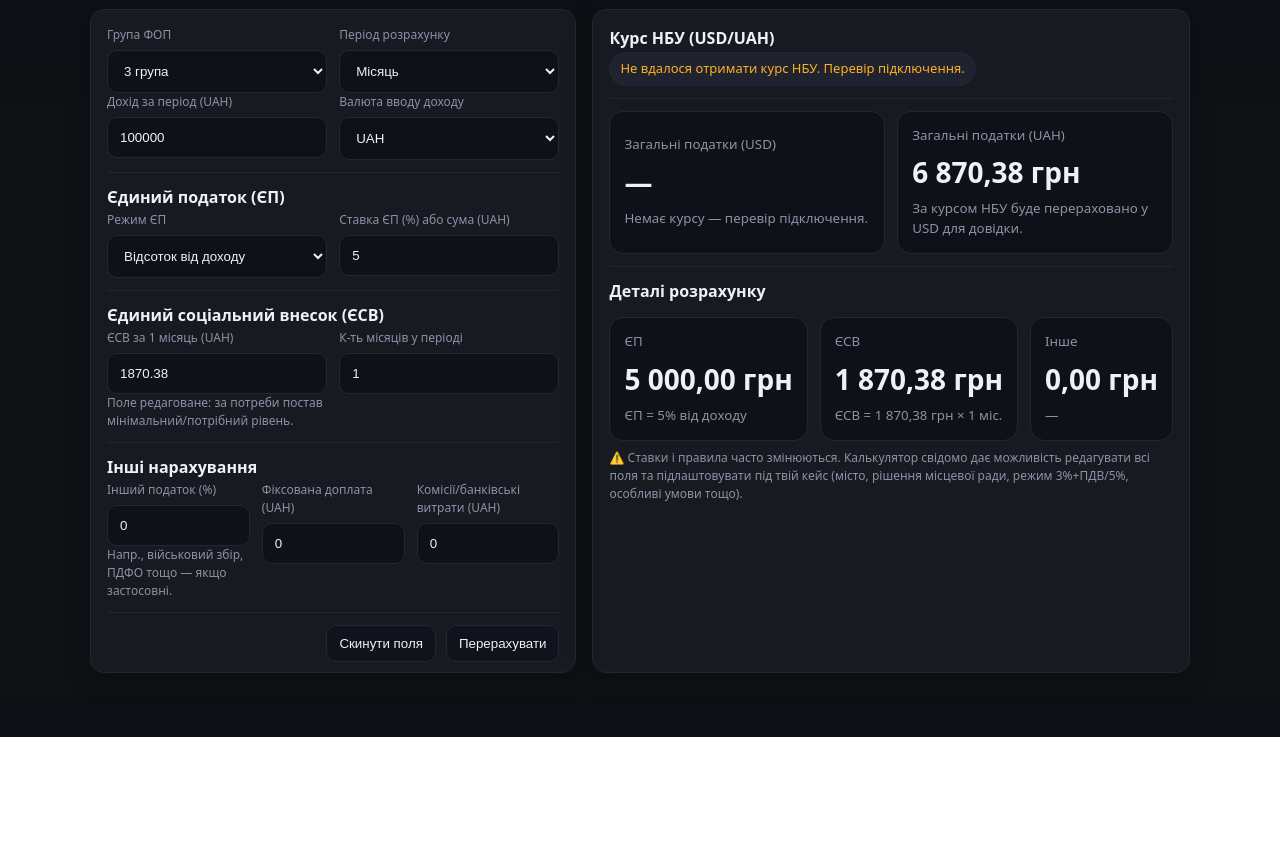
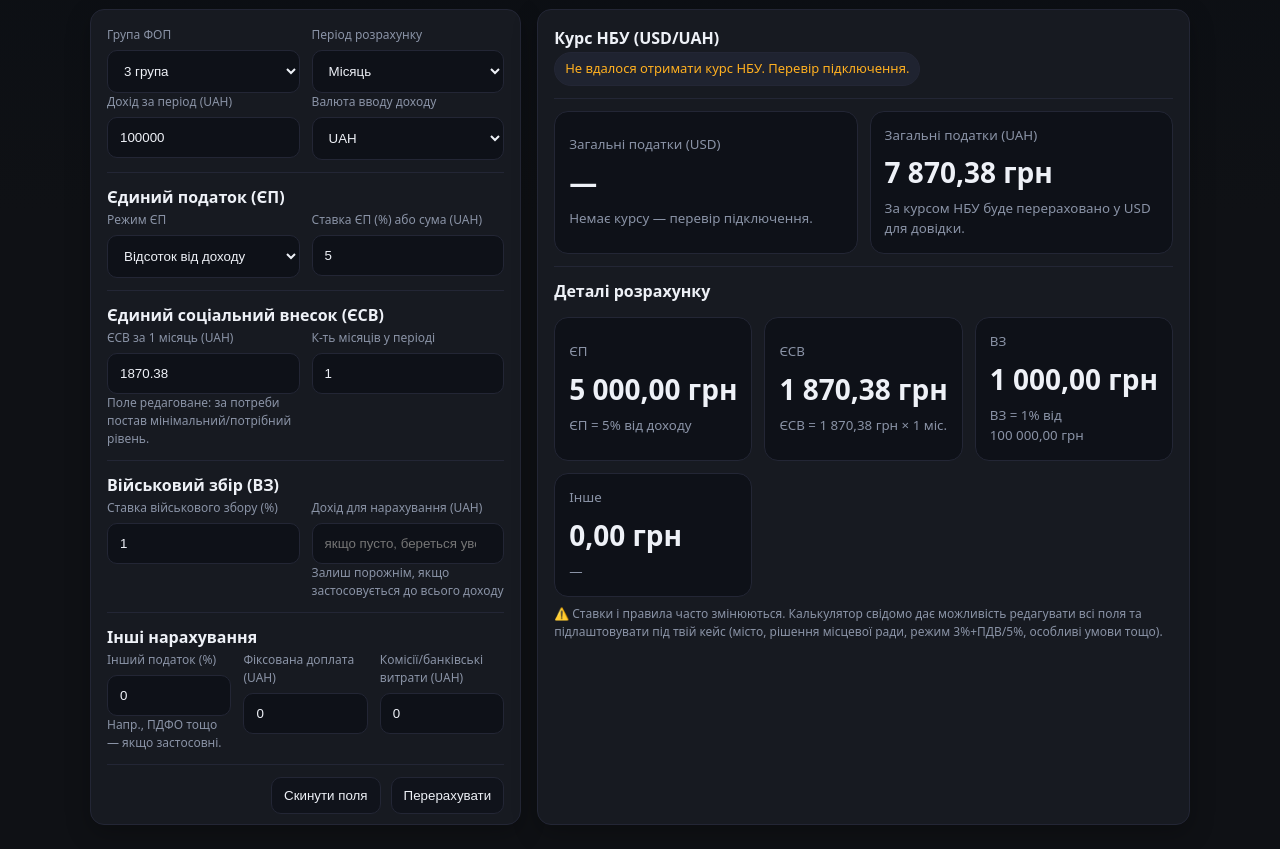
Before and after one commit to maksymYena/tax_calculcator, a plain HTML site: page index.html in a window 1280 px wide. Shown: the part 63-912 px from the top of the page. Before the commit the page ends 800 px from the top, so only its background shows below. Drawn offline with Linux system fonts and the light colour scheme; no server answers.

Commit message:
adjust some fields

```diff
--- a/index.html
+++ b/index.html
@@ -1,64 +1,40 @@
 <!doctype html>
 <html lang="uk">
 <head>
-  <meta charset="utf-8" />
-  <meta name="viewport" content="width=device-width,initial-scale=1" />
+    <meta charset="utf-8"/>
+    <meta name="viewport" content="width=device-width,initial-scale=1"/>
     <title>Калькулятор податків ФОП</title>
     <style>
-    :root{
-      --bg:#0f1115; --panel:#171a21; --muted:#8a93a6; --text:#eef1f7;
-      --accent:#6ea8fe; --ok:#52d273; --warn:#ffb020; --bad:#ff6b6b; --line:#232635;
-      --chip:#1f2330;
-    }
+        :root{ --bg:#0f1115; --panel:#171a21; --muted:#8a93a6; --text:#eef1f7;
+          --accent:#6ea8fe; --ok:#52d273; --warn:#ffb020; --bad:#ff6b6b; --line:#232635; --chip:#1f2330; }
         *{box-sizing:border-box}
-    body{
-      margin:0; font:16px/1.5 system-ui,-apple-system,Segoe UI,Roboto,Ubuntu,Arial;
-      color:var(--text); background:linear-gradient(180deg,#0c0f14, #0f1115 30%, #0f1115);
-      padding:24px;
-    }
+        body{ margin:0; font:16px/1.5 system-ui,-apple-system,Segoe UI,Roboto,Ubuntu,Arial;
+          color:var(--text); background:linear-gradient(180deg,#0c0f14,#0f1115 30%,#0f1115); padding:24px; }
         h1{margin:0 0 12px;font-size:24px}
         .app{max-width:1100px;margin:0 auto;display:grid;gap:16px;grid-template-columns:1.2fr 1fr}
-    @media (max-width: 980px){.app{grid-template-columns:1fr}}
-    .card{
-      background:var(--panel); border:1px solid var(--line); border-radius:14px; padding:16px 16px 10px;
-      box-shadow:0 8px 24px rgba(0,0,0,.25);
-    }
+        @media (max-width:980px){.app{grid-template-columns:1fr}}
+        .card{background:var(--panel);border:1px solid var(--line);border-radius:14px;padding:16px 16px 10px;box-shadow:0 8px 24px rgba(0,0,0,.25)}
         .row{display:grid;gap:12px;grid-template-columns:1fr 1fr}
         .row-3{display:grid;gap:12px;grid-template-columns:1fr 1fr 1fr}
         .row-4{display:grid;gap:12px;grid-template-columns:1fr 1fr 1fr 1fr}
         @media (max-width:760px){.row,.row-3,.row-4{grid-template-columns:1fr}}
         label{display:block;font-size:12px;color:var(--muted);margin-bottom:6px}
-    input, select{
-      width:100%; padding:12px 12px; border-radius:10px; border:1px solid var(--line); background:#0e1118; color:var(--text);
-      outline:none;
-    }
-    input:focus, select:focus{border-color:var(--accent); box-shadow:0 0 0 3px rgba(110,168,254,.15)}
-    .chip{
-      display:inline-flex; align-items:center; gap:8px; padding:6px 10px; border-radius:999px; background:var(--chip); color:var(--text);
-      border:1px solid var(--line); font-size:13px;
-    }
+        input,select{width:100%;padding:12px;border-radius:10px;border:1px solid var(--line);background:#0e1118;color:var(--text);outline:none}
+        input:focus,select:focus{border-color:var(--accent);box-shadow:0 0 0 3px rgba(110,168,254,.15)}
+        .chip{display:inline-flex;align-items:center;gap:8px;padding:6px 10px;border-radius:999px;background:var(--chip);color:var(--text);border:1px solid var(--line);font-size:13px}
         .chips{display:flex;flex-wrap:wrap;gap:8px}
         .rate-up{color:var(--ok)} .rate-down{color:var(--bad)} .muted{color:var(--muted)}
-    .total{
-      display:grid; gap:12px; grid-template-columns:1fr 1fr;
-      align-items:stretch;
-    }
+        .total{display:grid;gap:12px;grid-template-columns:1fr 1fr;align-items:stretch}
         @media (max-width:760px){.total{grid-template-columns:1fr}}
-    .kpi{
-      background:#0e1118; border:1px solid var(--line); border-radius:14px; padding:14px;
-      display:flex; flex-direction:column; gap:6px; justify-content:center;
-    }
-    .kpi .v{font-size:28px; font-weight:700}
+        .kpi{background:#0e1118;border:1px solid var(--line);border-radius:14px;padding:14px;display:flex;flex-direction:column;gap:6px;justify-content:center}
+        .kpi .v{font-size:28px;font-weight:700}
         .kpi small{color:var(--muted)}
         .hr{height:1px;background:var(--line);margin:12px 0}
         .hint{font-size:12px;color:var(--muted)}
-    .grid{display:grid; gap:12px}
+        .grid{display:grid;gap:12px}
         .section-title{font-weight:700;margin-bottom:2px}
         .footer-note{font-size:12px;color:var(--muted);margin-top:8px}
-    .btn{
-      display:inline-flex;align-items:center;gap:8px;padding:10px 12px;border:1px solid var(--line);border-radius:10px;background:#10131b;
-      color:var(--text);cursor:pointer;user-select:none;
-    }
+        .btn{display:inline-flex;align-items:center;gap:8px;padding:10px 12px;border:1px solid var(--line);border-radius:10px;background:#10131b;color:var(--text);cursor:pointer;user-select:none}
         .btn:active{transform:translateY(1px)}
         .right{display:flex;gap:10px;justify-content:flex-end}
     </style>
@@ -91,7 +67,7 @@
         <div class="row">
             <div>
                 <label>Дохід за період (UAH)</label>
-          <input id="incomeUAH" type="number" min="0" step="0.01" value="100000" />
+                <input id="incomeUAH" type="number" min="0" step="0.01" value="100000"/>
             </div>
             <div>
                 <label>Валюта вводу доходу</label>
@@ -114,7 +90,7 @@
             </div>
             <div>
                 <label>Ставка ЄП (%) або сума (UAH)</label>
-          <input id="epValue" type="number" min="0" step="0.01" value="5" />
+                <input id="epValue" type="number" min="0" step="0.01" value="5"/>
             </div>
         </div>
 
@@ -123,12 +99,27 @@
         <div class="row">
             <div>
                 <label>ЄСВ за 1 місяць (UAH)</label>
-          <input id="esvPerMonth" type="number" min="0" step="0.01" value="1870.38" />
+                <input id="esvPerMonth" type="number" min="0" step="0.01" value="1870.38"/>
                 <div class="hint">Поле редаговане: за потреби постав мінімальний/потрібний рівень.</div>
             </div>
             <div>
                 <label>К-ть місяців у періоді</label>
-          <input id="monthsCount" type="number" min="1" max="12" step="1" value="1" />
+                <input id="monthsCount" type="number" min="1" max="12" step="1" value="1"/>
+            </div>
+        </div>
+
+        <div class="hr"></div>
+        <div class="section-title">Військовий збір (ВЗ)</div>
+        <div class="row">
+            <div>
+                <label>Ставка військового збору (%)</label>
+                <input id="militaryTax" type="number" min="0" step="0.1" value="1"/>
+            </div>
+            <div>
+                <label>Дохід для нарахування (UAH)</label>
+                <input id="militaryBase" type="number" min="0" step="0.01"
+                       placeholder="якщо пусто, береться увесь дохід"/>
+                <div class="hint">Залиш порожнім, якщо застосовується до всього доходу</div>
             </div>
         </div>
 
@@ -137,16 +128,16 @@
         <div class="row-3">
             <div>
                 <label>Інший податок (%)</label>
-          <input id="otherPercent" type="number" min="0" step="0.01" value="0" />
-          <div class="hint">Напр., військовий збір, ПДФО тощо — якщо застосовні.</div>
+                <input id="otherPercent" type="number" min="0" step="0.01" value="0"/>
+                <div class="hint">Напр., ПДФО тощо — якщо застосовні.</div>
             </div>
             <div>
                 <label>Фіксована доплата (UAH)</label>
-          <input id="otherFixed" type="number" min="0" step="0.01" value="0" />
+                <input id="otherFixed" type="number" min="0" step="0.01" value="0"/>
             </div>
             <div>
                 <label>Комісії/банківські витрати (UAH)</label>
-          <input id="feesUAH" type="number" min="0" step="0.01" value="0" />
+                <input id="feesUAH" type="number" min="0" step="0.01" value="0"/>
             </div>
         </div>
 
@@ -193,6 +184,11 @@
                     <small class="muted" id="esvNote"></small>
                 </div>
                 <div class="kpi">
+                    <small>ВЗ</small>
+                    <div class="v" id="vzUAH">—</div>
+                    <small class="muted" id="vzNote"></small>
+                </div>
+                <div class="kpi">
                     <small>Інше</small>
                     <div class="v" id="otherUAH">—</div>
                     <small class="muted" id="otherNote"></small>
@@ -201,7 +197,8 @@
         </div>
 
         <div class="footer-note">
-        ⚠️ Ставки і правила часто змінюються. Калькулятор свідомо дає можливість редагувати всі поля та підлаштовувати під твій кейс (місто, рішення місцевої ради, режим 3%+ПДВ/5%, особливі умови тощо).
+            ⚠️ Ставки і правила часто змінюються. Калькулятор свідомо дає можливість редагувати всі поля та
+            підлаштовувати під твій кейс (місто, рішення місцевої ради, режим 3%+ПДВ/5%, особливі умови тощо).
         </div>
     </div>
 </div>
@@ -209,9 +206,9 @@
 <script>
     // === Utils ===============================================================
     const $ = (id) => document.getElementById(id);
-    const fmtUAH = (v) => Number(v).toLocaleString('uk-UA', {style:'currency', currency:'UAH', maximumFractionDigits:2});
-    const fmtUSD = (v) => Number(v).toLocaleString('en-US', {style:'currency', currency:'USD', maximumFractionDigits:2});
-    const clamp = (n, min, max) => Math.max(min, Math.min(max, n));
+    const fmtUAH = (v) => Number(v).toLocaleString('uk-UA',{style:'currency',currency:'UAH',maximumFractionDigits:2});
+    const fmtUSD = (v) => Number(v).toLocaleString('en-US',{style:'currency',currency:'USD',maximumFractionDigits:2});
+    const clamp = (n,min,max)=>Math.max(min,Math.min(max,n));
 
     // === Elements ============================================================
     const groupEl = $('group');
@@ -225,6 +222,8 @@
     const otherPercentEl = $('otherPercent');
     const otherFixedEl = $('otherFixed');
     const feesUAHEl = $('feesUAH');
+    const militaryTaxEl  = $('militaryTax');
+    const militaryBaseEl = $('militaryBase');
 
     const totalUSDEl = $('totalUSD');
     const totalUAHEl = $('totalUAH');
@@ -236,50 +235,39 @@
     const epModeNoteEl = $('epModeNote');
     const esvNoteEl = $('esvNote');
     const otherNoteEl = $('otherNote');
+    const vzUAHEl = $('vzUAH');
+    const vzNoteEl = $('vzNote');
     const rateChipsEl = $('rateChips');
 
     const recalcBtn = $('recalcBtn');
     const resetBtn = $('resetBtn');
 
     // === NBU FX Rate =========================================================
-    // API: https://bank.gov.ua/NBUStatService/v1/statdirectory/exchange?valcode=USD&json
-    async function fetchNbuUsd(dateStr /* YYYYMMDD or undefined */){
-      const base = 'https://bank.gov.ua/NBUStatService/v1/statdirectory/exchange?valcode=USD&json';
+    async function fetchNbuUsd(dateStr){
+      const base='https://bank.gov.ua/NBUStatService/v1/statdirectory/exchange?valcode=USD&json';
       const url = dateStr ? `${base}&date=${dateStr}` : base;
       const r = await fetch(url);
       if(!r.ok) throw new Error('NBU rate fetch failed');
       const data = await r.json();
-      if(!Array.isArray(data) || !data.length) throw new Error('NBU rate empty');
-      return { rate: data[0].rate, exchangedate: data[0].exchangedate };
+      if(!Array.isArray(data)||!data.length) throw new Error('NBU rate empty');
+      return { rate:data[0].rate, exchangedate:data[0].exchangedate };
     }
-
     function yyyymmdd(d){
-      const y = d.getFullYear();
-      const m = String(d.getMonth()+1).padStart(2,'0');
-      const day = String(d.getDate()).padStart(2,'0');
+      const y=d.getFullYear(), m=String(d.getMonth()+1).padStart(2,'0'), day=String(d.getDate()).padStart(2,'0');
       return `${y}${m}${day}`;
     }
 
-    let fx = { today: null, prev: null };
+    let fx = { today:null, prev:null };
 
     async function loadRates(){
       rateChipsEl.innerHTML = `<span class="chip">Завантаження курсу…</span>`;
       try{
-        const now = new Date();
-        const yesterday = new Date(now); yesterday.setDate(now.getDate()-1);
-
-        const [today, prev] = await Promise.all([
-          fetchNbuUsd(), // поточний
-          fetchNbuUsd(yyyymmdd(yesterday)) // учора
-        ]);
-        fx.today = today;
-        fx.prev = prev;
-
-        const delta = today.rate - prev.rate;
-        const dirClass = delta > 0 ? 'rate-up' : (delta < 0 ? 'rate-down' : '');
-        const arrow = delta > 0 ? '↑' : (delta < 0 ? '↓' : '→');
-        const deltaAbs = Math.abs(delta).toFixed(3);
-
+        const now=new Date(); const yesterday=new Date(now); yesterday.setDate(now.getDate()-1);
+        const [today,prev]=await Promise.all([fetchNbuUsd(), fetchNbuUsd(yyyymmdd(yesterday))]);
+        fx.today=today; fx.prev=prev;
+        const delta=today.rate - prev.rate;
+        const dirClass= delta>0?'rate-up':(delta<0?'rate-down':''); const arrow= delta>0?'↑':(delta<0?'↓':'→');
+        const deltaAbs=Math.abs(delta).toFixed(3);
         rateChipsEl.innerHTML = `
           <span class="chip"><strong>Сьогодні:</strong> ${today.rate.toFixed(3)} UAH</span>
           <span class="chip">Дата: ${today.exchangedate}</span>
@@ -289,39 +277,39 @@
       }catch(e){
         rateChipsEl.innerHTML = `<span class="chip" style="color:#ffb020">Не вдалося отримати курс НБУ. Перевір підключення.</span>`;
       }
-      recalc(); // оновити розрахунок з курсом
+      recalc();
     }
 
-    // === Group presets (только подсказки, всё редактируемое) ================
+    // === Group presets (подсказки) ===========================================
+    let userEditedMonths=false;
+    monthsCountEl.addEventListener('input',()=>{ userEditedMonths=true; });
+    periodEl.addEventListener('change',()=>{ userEditedMonths=false; });
+
     function applyGroupHints(){
-      const g = groupEl.value;
-      const p = periodEl.value;
+      const g=groupEl.value, p=periodEl.value;
 
       if(g==='3'){
-        epModeEl.value = 'percent';
-        if(Number(epValueEl.value) === 5 || Number(epValueEl.value) === 0) epValueEl.value = 5; // подсказка
-      } else if(g==='1' || g==='2'){
-        epModeEl.value = 'fixed';
-        // оставляем сумму редактируемой — она зависит от рішення місцевої ради
-        if(Number(epValueEl.value) === 5) epValueEl.value = 0;
+        epModeEl.value='percent';
+        if(Number(epValueEl.value)===5 || Number(epValueEl.value)===0) epValueEl.value=5;
+      } else if(g==='1'||g==='2'){
+        epModeEl.value='fixed';
+        if(Number(epValueEl.value)===5) epValueEl.value=0;
       } else if(g==='general'){
-        // На загальній системі типові «інші»: ПДФО/ВЗ тощо — даём поле %.
-        epModeEl.value = 'percent';
-        if(Number(epValueEl.value) === 5) epValueEl.value = 0;
+        epModeEl.value='percent';
+        if(Number(epValueEl.value)===5) epValueEl.value=0;
       }
 
-      // months per period (подсказка)
-      if(p==='month') monthsCountEl.value = 1;
-      if(p==='quarter') monthsCountEl.value = 3;
-      if(p==='year') monthsCountEl.value = 12;
+      if(!userEditedMonths){
+        if(p==='month')   monthsCountEl.value=1;
+        if(p==='quarter') monthsCountEl.value=3;
+        if(p==='year')    monthsCountEl.value=12;
+      }
     }
 
-    // === Calculation =========================================================
+    // === Calculation ==========================================================
     function getIncomeUAH(){
-      const income = Number(incomeUAHEl.value) || 0;
-      if(incomeCurrencyEl.value === 'USD' && fx.today?.rate){
-        return income * fx.today.rate;
-      }
+      const income = Number(incomeUAHEl.value)||0;
+      if(incomeCurrencyEl.value==='USD' && fx.today?.rate){ return income*fx.today.rate; }
       return income;
     }
 
@@ -329,63 +317,65 @@
       applyGroupHints();
 
       const incomeUAH = getIncomeUAH();
-      const otherPercent = Number(otherPercentEl.value) || 0;
-      const otherFixed = Number(otherFixedEl.value) || 0;
-      const feesUAH = Number(feesUAHEl.value) || 0;
-      const months = clamp(Number(monthsCountEl.value)||1, 1, 12);
+      const otherPercent = Number(otherPercentEl.value)||0;
+      const otherFixed   = Number(otherFixedEl.value)||0;
+      const feesUAH      = Number(feesUAHEl.value)||0;
+      const months       = clamp(Number(monthsCountEl.value)||1, 1, 12);
 
-      // EP:
-      let epUAH = 0;
-      if(epModeEl.value === 'percent'){
-        const ratePct = Number(epValueEl.value) || 0;
+      // EP
+      let epUAH=0;
+      if(epModeEl.value==='percent'){
+        const ratePct = Number(epValueEl.value)||0;
         epUAH = incomeUAH * ratePct / 100;
         epModeNoteEl.textContent = `ЄП = ${ratePct}% від доходу`;
-      } else {
-        const fixed = Number(epValueEl.value) || 0;
+      }else{
+        const fixed = Number(epValueEl.value)||0;
         epUAH = fixed * months;
         epModeNoteEl.textContent = `ЄП = фіксована сума × ${months} міс.`;
       }
 
-      // ESV:
-      const esvPerMonth = Number(esvPerMonthEl.value) || 0;
+      // Military tax (ВЗ)
+      const militaryRate = Number(militaryTaxEl.value)||0;
+      const base         = Number(militaryBaseEl.value)||incomeUAH; // якщо порожньо — увесь дохід
+      const militaryUAH  = base * militaryRate / 100;
+      vzNoteEl.textContent = militaryRate>0 ? `ВЗ = ${militaryRate}% від ${fmtUAH(base)}` : '—';
+
+      // ESV
+      const esvPerMonth = Number(esvPerMonthEl.value)||0;
       const esvUAH = esvPerMonth * months;
       esvNoteEl.textContent = `ЄСВ = ${fmtUAH(esvPerMonth)} × ${months} міс.`;
 
-      // Other:
+      // Other
       const otherFromPercent = incomeUAH * otherPercent / 100;
       const otherUAH = otherFromPercent + otherFixed + feesUAH;
-      const otherParts = [];
-      if(otherPercent > 0) otherParts.push(`${otherPercent}% від доходу`);
-      if(otherFixed > 0) otherParts.push(`фіксовано ${fmtUAH(otherFixed)}`);
-      if(feesUAH > 0) otherParts.push(`комісії ${fmtUAH(feesUAH)}`);
+      const otherParts=[];
+      if(otherPercent>0) otherParts.push(`${otherPercent}% від доходу`);
+      if(otherFixed>0)   otherParts.push(`фіксовано ${fmtUAH(otherFixed)}`);
+      if(feesUAH>0)      otherParts.push(`комісії ${fmtUAH(feesUAH)}`);
       otherNoteEl.textContent = otherParts.length ? otherParts.join(' + ') : '—';
 
-      const totalUAH = epUAH + esvUAH + otherUAH;
-      const usdRate = fx.today?.rate || null;
+      const totalUAH = epUAH + esvUAH + otherUAH + militaryUAH;
+      const usdRate  = fx.today?.rate || null;
       const totalUSD = usdRate ? (totalUAH / usdRate) : null;
 
-      return {
-        incomeUAH,
-        epUAH, esvUAH, otherUAH,
-        totalUAH, totalUSD, usdRate,
-      };
+      return { incomeUAH, epUAH, esvUAH, otherUAH, militaryUAH, totalUAH, totalUSD, usdRate };
     }
 
     function recalc(){
       const r = calc();
+      epUAHEl.textContent   = fmtUAH(r.epUAH);
+      esvUAHEl.textContent  = fmtUAH(r.esvUAH);
+      vzUAHEl.textContent   = fmtUAH(r.militaryUAH);
+      otherUAHEl.textContent= fmtUAH(r.otherUAH);
 
-      epUAHEl.textContent = fmtUAH(r.epUAH);
-      esvUAHEl.textContent = fmtUAH(r.esvUAH);
-      otherUAHEl.textContent = fmtUAH(r.otherUAH);
-
-      totalUAHEl.textContent = fmtUAH(r.totalUAH);
+      totalUAHEl.textContent= fmtUAH(r.totalUAH);
       uahNoteEl.textContent = `За курсом НБУ буде перераховано у USD для довідки.`;
 
-      if(r.totalUSD != null){
+      if(r.totalUSD!=null){
         totalUSDEl.textContent = fmtUSD(r.totalUSD);
-        usdNoteEl.textContent = `Курс: ${r.usdRate?.toFixed(3)} UAH за 1 USD (НБУ)`;
-      } else {
-        totalUSDEl.textContent = '—';
+        usdNoteEl.textContent  = `Курс: ${r.usdRate?.toFixed(3)} UAH за 1 USD (НБУ)`;
+      }else{
+        totalUSDEl.textContent='—';
         usdNoteEl.textContent = `Немає курсу — перевір підключення.`;
       }
     }
@@ -393,27 +383,30 @@
     // === Events ==============================================================
     [
       groupEl, periodEl, incomeUAHEl, incomeCurrencyEl, epModeEl, epValueEl,
-      esvPerMonthEl, monthsCountEl, otherPercentEl, otherFixedEl, feesUAHEl
+      esvPerMonthEl, monthsCountEl, otherPercentEl, otherFixedEl, feesUAHEl,
+      militaryTaxEl, militaryBaseEl
     ].forEach(el => el.addEventListener('input', recalc));
 
     recalcBtn.addEventListener('click', recalc);
-    resetBtn.addEventListener('click', () => {
-      groupEl.value = '3';
-      periodEl.value = 'month';
-      incomeUAHEl.value = 100000;
-      incomeCurrencyEl.value = 'UAH';
-      epModeEl.value = 'percent';
-      epValueEl.value = 5;
-      esvPerMonthEl.value = 1870.38;
-      monthsCountEl.value = 1;
-      otherPercentEl.value = 0;
-      otherFixedEl.value = 0;
-      feesUAHEl.value = 0;
+    resetBtn.addEventListener('click', ()=>{
+      groupEl.value='3';
+      periodEl.value='month';
+      incomeUAHEl.value=100000;
+      incomeCurrencyEl.value='UAH';
+      epModeEl.value='percent';
+      epValueEl.value=5;
+      esvPerMonthEl.value=1870.38;
+      monthsCountEl.value=1;
+      otherPercentEl.value=0;
+      otherFixedEl.value=0;
+      feesUAHEl.value=0;
+      militaryTaxEl.value=1;
+      militaryBaseEl.value='';
       recalc();
     });
 
     // === Boot ================================================================
-    loadRates(); // подтягиваем курс и считаем
+    loadRates();
 </script>
 </body>
 </html>
```
Also changed, not shown: 1 other file. Lines whose indentation alone changed are shown as unchanged.
